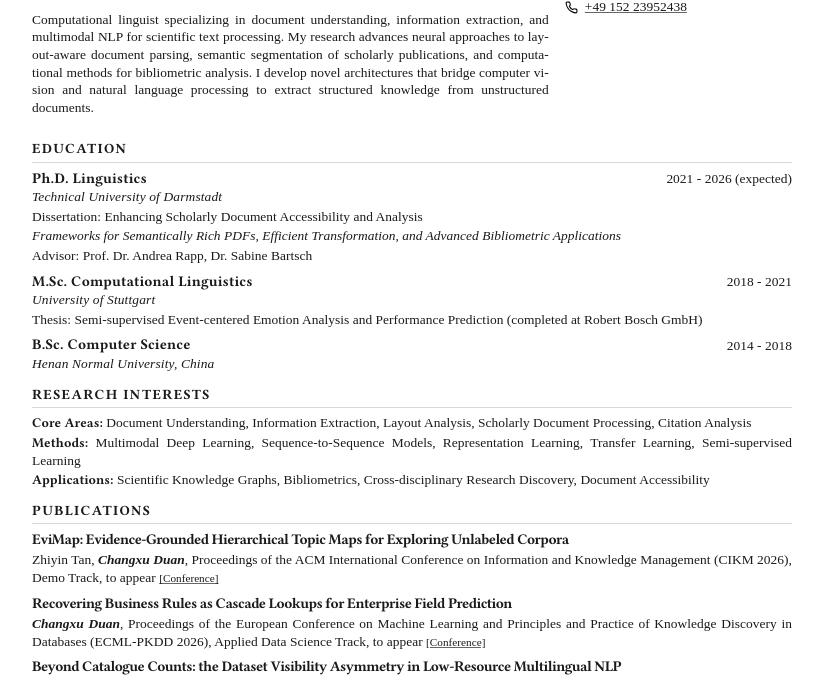
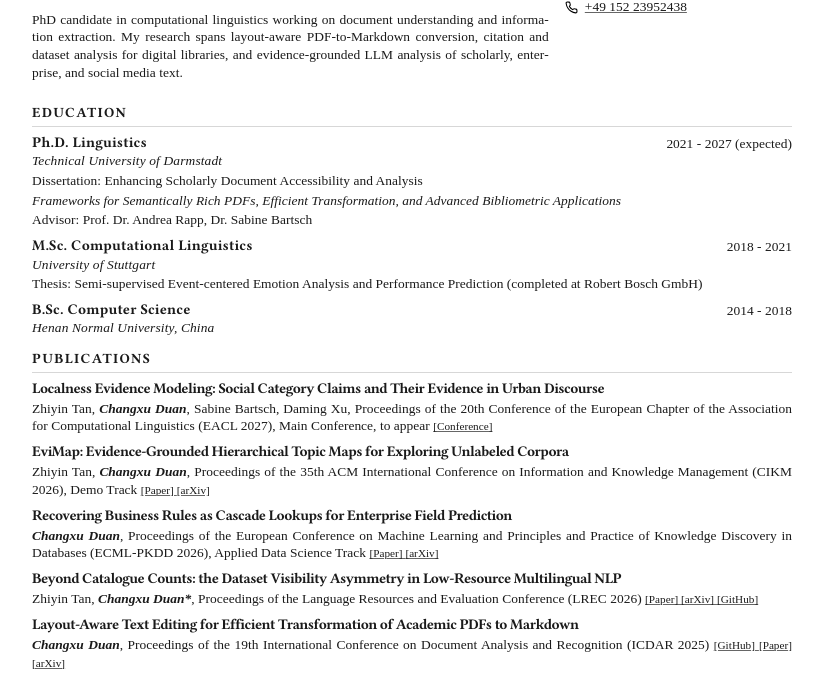
Before and after one commit to Fireblossom/Fireblossom.github.io, a plain HTML site: page cv_academic.html in a window 1280 px wide. Shown: the part 131-806 px from the top of the page, without its empty margins (228-1051 px from the left). Drawn offline with Linux system fonts and the light colour scheme; a web font is replaced by a local one.

Commit message:
Add EACL 2027 paper, publish links for CIKM/ECML-PKDD/LREC 2026, trim academic CV (#7)
- Homepage + academic CV: add EACL 2027 main paper (Localness Evidence Modeling)
- CIKM 2026 / ECML-PKDD 2026: replace 'to appear' with DOI and arXiv links
- LREC 2026: add DOI link
- Homepage: fix ICDAR 2025 [Paper] link (pointed to NLDB chapter); footer year
- Academic CV: shorter profile, drop Research Interests, 3 experience bullets
- Both CVs: PhD expected 2027; industry CV publication count 12

Co-authored-by: Fireblossom <duanxu961112@gmail.com>

```diff
--- a/cv_academic.html
+++ b/cv_academic.html
@@ -17,7 +17,7 @@
                         <h4 style="font-weight: 400; font-style: oblique 50deg;">Computational Linguistics | Document AI | NLP</h4>
                     </div>
                     <div class="one-block" id="Profile">
-                        <p>Computational linguist specializing in document understanding, information extraction, and multimodal NLP for scientific text processing. My research advances neural approaches to layout-aware document parsing, semantic segmentation of scholarly publications, and computational methods for bibliometric analysis. I develop novel architectures that bridge computer vision and natural language processing to extract structured knowledge from unstructured documents.</p>
+                        <p>PhD candidate in computational linguistics working on document understanding and information extraction. My research spans layout-aware PDF-to-Markdown conversion, citation and dataset analysis for digital libraries, and evidence-grounded LLM analysis of scholarly, enterprise, and social media text.</p>
                     </div>
                 </div>
                 <div class="right-content">
@@ -53,7 +53,7 @@
                     <div class="experiment">
                         <div class="two_col_content">
                             <h5>Ph.D. Linguistics</h5>
-                            <p>2021 - 2026 (expected)</p>
+                            <p>2021 - 2027 (expected)</p>
                         </div>
                         <p id="organization">Technical University of Darmstadt</p>
                         <p>Dissertation: Enhancing Scholarly Document Accessibility and Analysis</p>
@@ -79,29 +79,32 @@
                     </div>
                 </div>
 
-                <div class="one-block" id="Research Interests">
-                    <h4>Research Interests</h4>
-                    <p><b>Core Areas:</b> Document Understanding, Information Extraction, Layout Analysis, Scholarly Document Processing, Citation Analysis</p>
-                    <p><b>Methods:</b> Multimodal Deep Learning, Sequence-to-Sequence Models, Representation Learning, Transfer Learning, Semi-supervised Learning</p>
-                    <p><b>Applications:</b> Scientific Knowledge Graphs, Bibliometrics, Cross-disciplinary Research Discovery, Document Accessibility</p>
-                </div>
-
                 <div  class="one-block" id="Publications">
                     <h4>Publications</h4>
 
                     <div class="experiment">
+                        <h5 style="letter-spacing: -0.55px;">Localness Evidence Modeling: Social Category Claims and Their Evidence in Urban Discourse</h5>
+                        <p id="authors">Zhiyin Tan, <b>Changxu Duan</b>, Sabine Bartsch, Daming Xu,
+                            Proceedings of the 20th Conference of the European Chapter of the Association for Computational Linguistics (EACL 2027), Main Conference, to appear
+                            <a href="https://2027.eacl.org/"> [Conference] </a>
+                        </p>
+                    </div>
+
+                    <div class="experiment">
                         <h5 style="letter-spacing: -0.55px;">EviMap: Evidence-Grounded Hierarchical Topic Maps for Exploring Unlabeled Corpora</h5>
                         <p id="authors">Zhiyin Tan, <b>Changxu Duan</b>,
-                            Proceedings of the ACM International Conference on Information and Knowledge Management (CIKM 2026), Demo Track, to appear
-                            <a href="https://cikm2026.diag.uniroma1.it/"> [Conference] </a>
+                            Proceedings of the 35th ACM International Conference on Information and Knowledge Management (CIKM 2026), Demo Track
+                            <a href="https://doi.org/10.1145/3799682.3840239"> [Paper] </a>
+                            <a href="https://arxiv.org/abs/2609.06664"> [arXiv] </a>
                         </p>
                     </div>
 
                     <div class="experiment">
                         <h5 style="letter-spacing: -0.55px;">Recovering Business Rules as Cascade Lookups for Enterprise Field Prediction</h5>
                         <p id="authors"><b>Changxu Duan</b>,
-                            Proceedings of the European Conference on Machine Learning and Principles and Practice of Knowledge Discovery in Databases (ECML-PKDD 2026), Applied Data Science Track, to appear
-                            <a href="https://ecmlpkdd.org/2026/"> [Conference] </a>
+                            Proceedings of the European Conference on Machine Learning and Principles and Practice of Knowledge Discovery in Databases (ECML-PKDD 2026), Applied Data Science Track
+                            <a href="https://doi.org/10.1007/978-3-032-37682-4_6"> [Paper] </a>
+                            <a href="https://arxiv.org/abs/2610.34258"> [arXiv] </a>
                         </p>
                     </div>
 
@@ -109,6 +112,7 @@
                         <h5 style="letter-spacing: -0.55px;">Beyond Catalogue Counts: the Dataset Visibility Asymmetry in Low-Resource Multilingual NLP</h5>
                         <p id="authors">Zhiyin Tan, <b>Changxu Duan*</b>,
                             Proceedings of the Language Resources and Evaluation Conference (LREC 2026)
+                            <a href="https://doi.org/10.63317/3bep4yiomtp2"> [Paper] </a>
                             <a href="https://arxiv.org/abs/2605.17442"> [arXiv] </a>
                             <a href="https://github.com/zhiyintan/dataset-visibility-asymmetry"> [GitHub] </a>
                         </p>
@@ -202,11 +206,9 @@
                         <p id="organization">Technical University of Darmstadt</p>
                         <p>BMBF-funded project <a href="https://insightsnet.org/">InsightsNet</a> — Knowledge Mining from Scientific Publications</p>
                         <ul>
-                            <li>Developed novel layout-aware text editing model for PDF-to-Markdown conversion achieving 1.7× inference speedup over baseline Transformer models (ICDAR 2025).</li>
+                            <li>Developed efficient PDF-to-Markdown conversion models via layout-aware text editing (ICDAR 2025) and assisted generation (NLDB 2025); the layout-aware model achieves a 1.7× inference speedup over baseline Transformer models.</li>
                             <li>Introduced semantically orthogonal representation framework for citation classification that disentangles citation intent from content, improving F1-score by 8% over SOTA (TPDL 2025).</li>
-                            <li>Constructed large-scale annotated corpus of 10,000+ scientific publications with fine-grained semantic and layout annotations, establishing annotation guidelines and inter-annotator agreement protocols.</li>
-                            <li>Built cross-disciplinary knowledge graph from citation contexts containing 50,000+ entity relations, enabling novel bibliometric analyses and dataset discovery applications (JCDL 2025).</li>
-                            <li>Collaborated with international research partners and presented work at conferences including ICDAR, TPDL, NLDB, JCDL, and WIESP.</li>
+                            <li>Constructed an annotated corpus of 10,000+ scientific publications with fine-grained semantic and layout annotations, and a cross-disciplinary knowledge graph with 50,000+ entity relations supporting bibliometric analyses.</li>
                         </ul>
                     </div>
 
```
Also changed, not shown: cv_industry.html (+8 -6 lines), index.html (+19 -4 lines).
